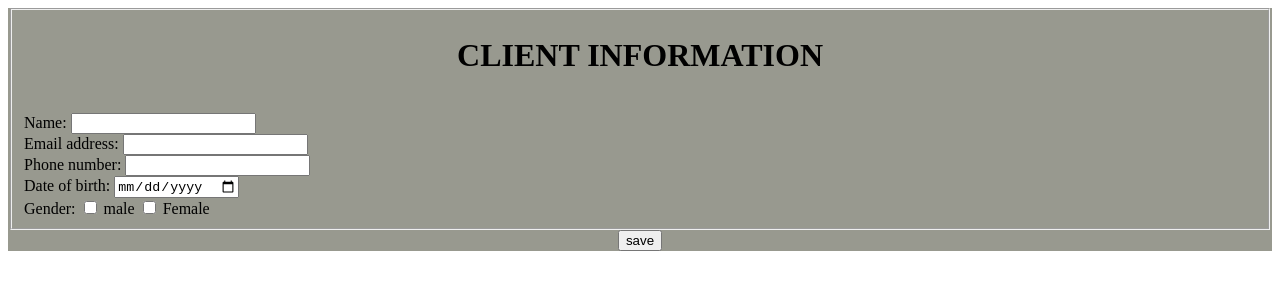
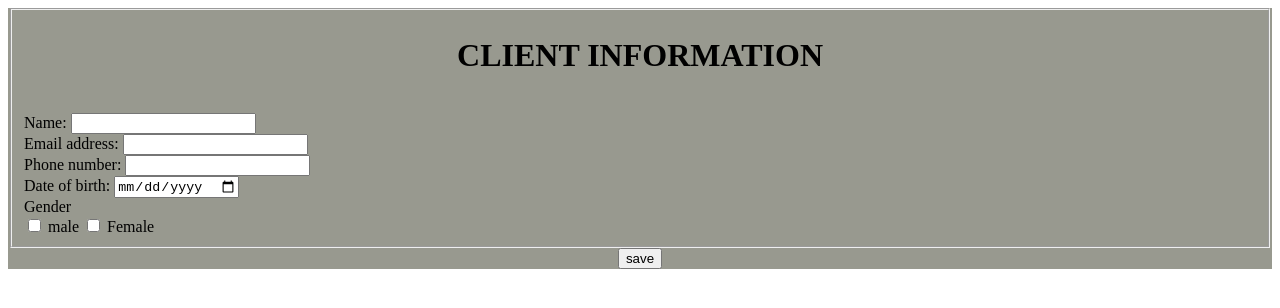
Before and after one commit to dguru343/edit-client-appointment-, an Angular app: page / in a window 1280 px wide. Shown: the top 308 px of the page. Built offline with nearby package versions, Linux system fonts and the light colour scheme.

Commit message:
1 file modified

```diff
--- a/src/app/app.component.html
+++ b/src/app/app.component.html
@@ -21,8 +21,8 @@
     <div class="inline">
       <label>
       <label>
-      Gender:
-    </label>
+      Gender
+    </label><br>
         <input type="hidden" name="male desired" value="no">
         <input type="checkbox" name="male desired" value="yes">
         male
```
